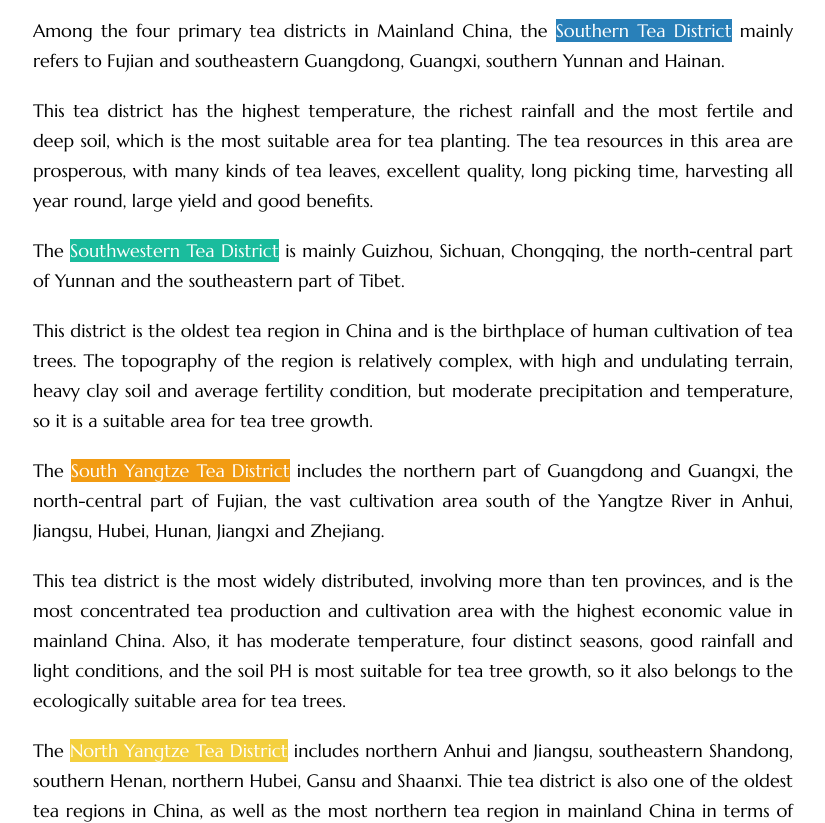
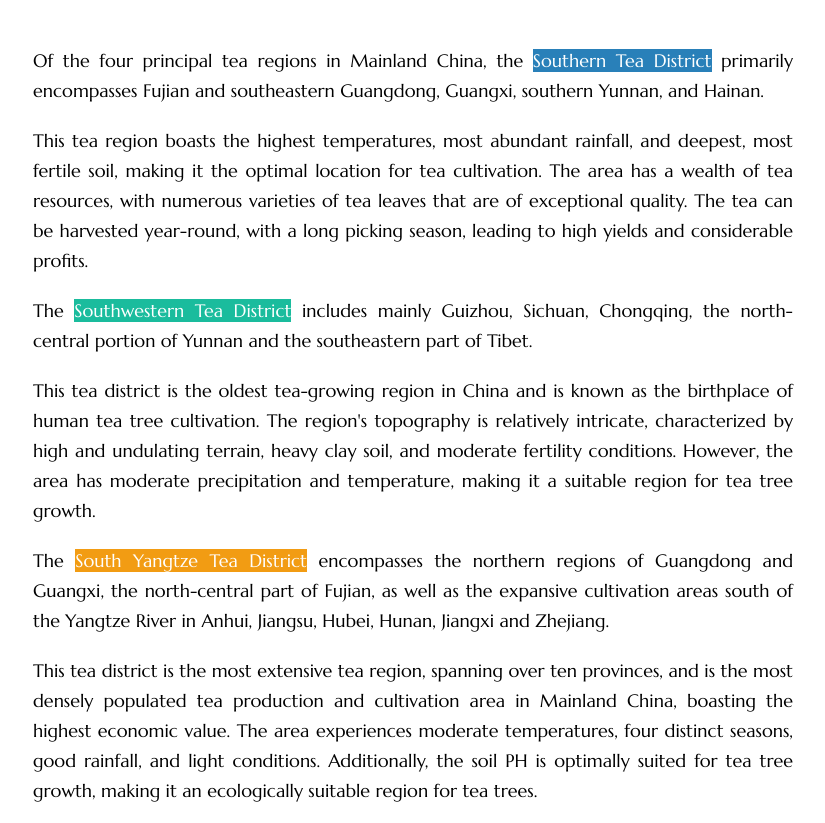
Before and after one commit to Jovidai/chinese-tea, a plain HTML site: page index.html in a window 1280 px wide. Shown: the part 2260-3083 px from the top of the page, without its empty margins (227-1052 px from the left). Drawn offline with Linux system fonts and the light colour scheme; a web font is replaced by a local one.

Commit message:
updated wrting part

```diff
--- a/index.html
+++ b/index.html
@@ -28,9 +28,9 @@
 
 
     <div class="text-container">
-        <p>Tea is one of the most popular beverages in the world, with more than <a href="https://www.statista.com/statistics/940102/global-tea-consumption/" target="new">6.6 billion kilograms of tea consumed globally</a> in 2021, nearly a third of which was produced in China. As the world's largest producer, exporter and consumer of tea, China <a href="https://www.statista.com/statistics/264188/production-of-tea-by-main-producing-countries-since-2006/" target="new">produced 2.74 million metric tons</a> in 2020, accounting for approximately 45% of global tea production.</p>
-        <p>China is tea's birthplace, and people drink it for medicinal purposes. The first reliable record of tea drinking in China dates back to the 3rd century AD. For centuries, tea has been considered the national drink of China and has played an essential role in culture, society, and even religion.</p>
-        <p>After the 1990s, under the guidance of Mainland China's overall production policy, summarizing the experience of previous generations and integrating the natural, economic and social conditions, the vast tea areas were divided into one, two and three grades, among which the government determined the first-grade tea areas for regional macro-control, which were the four major tea areas: the <span style="background: #F29C13; color: white">South Yangtze Tea District</span>, the <span style="background: #2980B9; color: white">Southern Tea District</span>, the <span style="background: #1ABC9D; color: white">Southwestern Tea District</span> and the <span style="background: #F4D03F; color: white">North Yangtze Tea District</span>.</p>
+		<p>Tea is among the most widely consumed beverages worldwide, with a global consumption of over<a href="https://www.statista.com/statistics/940102/global-tea-consumption/" target="new"> 6.6 billion kilograms</a> in 2021, with almost one-third originating from China. China takes the lead as the world's biggest producer, exporter, and consumer of tea, <a href="https://www.statista.com/statistics/264188/production-of-tea-by-main-producing-countries-since-2006/" target="new">generating 2.74 million metric tons</a> in 2020, which amounts to approximately 45% of the global tea production.</p>
+        <p>Tea has its roots in China, where it was first consumed for medicinal reasons. The earliest trustworthy documentation of tea drinking in China can be traced back to the 3rd century AD. Over the centuries, tea has been recognized as the country's quintessential beverage, playing a vital part in its culture, society, and even religion.</p>
+        <p>Since the 1990s, Mainland China has followed a comprehensive production policy to consolidate previous generations' expertise, taking into account natural, economic, and social factors. As part of this strategy, vast tea-growing regions were classified into one, two, and three grades. The government designated the top-grade tea regions for regional macro-management, which comprised four significant areas: the <span style="background: #F29C13; color: white">South Yangtze Tea District</span>, the <span style="background: #2980B9; color: white">Southern Tea District</span>, the <span style="background: #1ABC9D; color: white">Southwestern Tea District</span> and the <span style="background: #F4D03F; color: white">North Yangtze Tea District</span>.</p>
 
     </div>
     <div class="chart">
@@ -209,13 +209,16 @@
 <!-- End ai2html - 2023-03-17 19:17 -->
     </div>
     <div class='text-container'>
-        <p>Among the four primary tea districts in Mainland China, the <span style="background: #2980B9; color: white">Southern Tea District</span> mainly refers to Fujian and southeastern Guangdong, Guangxi, southern Yunnan and Hainan.</p>
-        <p>This tea district has the highest temperature, the richest rainfall and the most fertile and deep soil, which is the most suitable area for tea planting. The tea resources in this area are prosperous, with many kinds of tea leaves, excellent quality, long picking time, harvesting all year round, large yield and good benefits.</p>
-        <p>The <span style="background: #1ABC9D; color: white">Southwestern Tea District</span> is mainly Guizhou, Sichuan, Chongqing, the north-central part of Yunnan and the southeastern part of Tibet.</p>
-        <p>This district is the oldest tea region in China and is the birthplace of human cultivation of tea trees. The topography of the region is relatively complex, with high and undulating terrain, heavy clay soil and average fertility condition, but moderate precipitation and temperature, so it is a suitable area for tea tree growth.</p>
-        <p>The <span style="background: #F29C13; color: white">South Yangtze Tea District</span> includes the northern part of Guangdong and Guangxi, the north-central part of Fujian, the vast cultivation area south of the Yangtze River in Anhui, Jiangsu, Hubei, Hunan, Jiangxi and Zhejiang.</p>
-        <p>This tea district is the most widely distributed, involving more than ten provinces, and is the most concentrated tea production and cultivation area with the highest economic value in mainland China. Also, it has moderate temperature, four distinct seasons, good rainfall and light conditions, and the soil PH is most suitable for tea tree growth, so it also belongs to the ecologically suitable area for tea trees.</p>
-        <p>The <span style="background: #F4D03F; color: white">North Yangtze Tea District</span> includes northern Anhui and Jiangsu, southeastern Shandong, southern Henan, northern Hubei, Gansu and Shaanxi. Thie tea district is also one of the oldest tea regions in China, as well as the most northern tea region in mainland China in terms of location.</p>
+		<p>Of the four principal tea regions in Mainland China, the <span style="background: #2980B9; color: white">Southern Tea District</span> primarily encompasses Fujian and southeastern Guangdong, Guangxi, southern Yunnan, and Hainan.</p>
+        <p>This tea region boasts the highest temperatures, most abundant rainfall, and deepest, most fertile soil, making it the optimal location for tea cultivation. The area has a wealth of tea resources, with numerous varieties of tea leaves that are of exceptional quality. The tea can be harvested year-round, with a long picking season, leading to high yields and considerable profits.</p>
+
+		<p>The <span style="background: #1ABC9D; color: white">Southwestern Tea District</span> includes mainly Guizhou, Sichuan, Chongqing, the north-central portion of Yunnan and the southeastern part of Tibet.</p>
+        <p>This tea district is the oldest tea-growing region in China and is known as the birthplace of human tea tree cultivation. The region's topography is relatively intricate, characterized by high and undulating terrain, heavy clay soil, and moderate fertility conditions. However, the area has moderate precipitation and temperature, making it a suitable region for tea tree growth.</p>
+
+		<p>The <span style="background: #F29C13; color: white">South Yangtze Tea District</span> encompasses the northern regions of Guangdong and Guangxi, the north-central part of Fujian, as well as the expansive cultivation areas south of the Yangtze River in Anhui, Jiangsu, Hubei, Hunan, Jiangxi and Zhejiang.</p>
+        <p>This tea district is the most extensive tea region, spanning over ten provinces, and is the most densely populated tea production and cultivation area in Mainland China, boasting the highest economic value. The area experiences moderate temperatures, four distinct seasons, good rainfall, and light conditions. Additionally, the soil PH is optimally suited for tea tree growth, making it an ecologically suitable region for tea trees.</p>
+
+		<p>The <span style="background: #F4D03F; color: white">North Yangtze Tea District</span> includes northern Anhui and Jiangsu, southeastern Shandong, southern Henan, northern Hubei, Gansu and Shaanxi. Thie tea district is also one of the oldest tea regions in China, as well as the most northern tea region in mainland China in terms of location.</p>
         <p>As a result, this tea district has a lower average temperature, less rainfall, a more complex topographic structure and heavy clay soil. However, some areas have a good mountainous environment with high organic matter content in the soil layer, which, together with the significant temperature difference between day and night, results in superior tea quality and aroma and mainly produces green tea.</p>
     </div>
 
@@ -484,7 +487,7 @@
     <p>The chart above indicates that the revenue of the tea segment will reach <span style="border-style: double; border-color:#138D75">$111.79 billion in 2023</span>. The market is estimated to <span style="border-style: double; border-color:#138D75"> grow by 4.80% every year from 2023 to 2025</span>. Besides, by 2025, <span style="border-style: double; border-color:#138D75">55%</span> of the expenditure and <span style="border-style: double; border-color:#138D75">5%</span> of the bulk consumption of the tea industry will come from outdoor consumption, for example, in bars and restaurants.</p>
     <p>In the field of tea, it is estimated that by 2025, the output will reach <span style="border-style: double; border-color:#138D75">24.329 billion kilograms</span>. It is estimated that the sales volume of the tea market will <span style="border-style: double; border-color:#138D75"> increase by 2.6%</span> in 2024.</p>
     <p>It is worth noting that during COVID-19 2020, although China's total tea production is still increasing due to the reduction of imports from other countries by various countries, both China's "tea, at home" revenue and "tea, out of home" revenue in 2020 was greatly affected.</p>
-    <p>"Tea, out of home" revenue and "outdoor tea" revenue was significantly affected in 2020, decreasing from <span style="border-style: double; border-color:#138D75">2.2% and 4% in 2019 to 4.2% and -19.3%</span> in 2020, respectively, with outdoor tea revenue being the most affected and reached out to the negative.</p>
+    <p>"Tea, out of home" revenue and "outdoor tea" revenue was significantly affected in 2020, decreasing <span style="border-style: double; border-color:#138D75">from 2.2% and 4% in 2019 to 4.2% and -19.3%</span> in 2020, respectively, with outdoor tea revenue being the most affected and reached out to the negative.</p>
     <p>After 2020, both revenues increased significantly and stabilized the pre-COVID-19 revenue level, <span style="border-style: double; border-color:#138D75"> roughly 11%</span>.</p>
     <p>China's long history has left many unique cultural imprints in profound and long different ways, among which tea is one of the essential mediums making Chinese civilization a unique part of the world civilization.</p>
     <p>As globalization advances worldwide, Chinese tea will continue to be exported to various countries and regions worldwide, and the total production volume of mainland China's four major tea districts and revenue will increase even more.</p>
```
Also changed, not shown: tea/Order_4.png (added), tea/Order_5.jpg (added), 3 other files.
